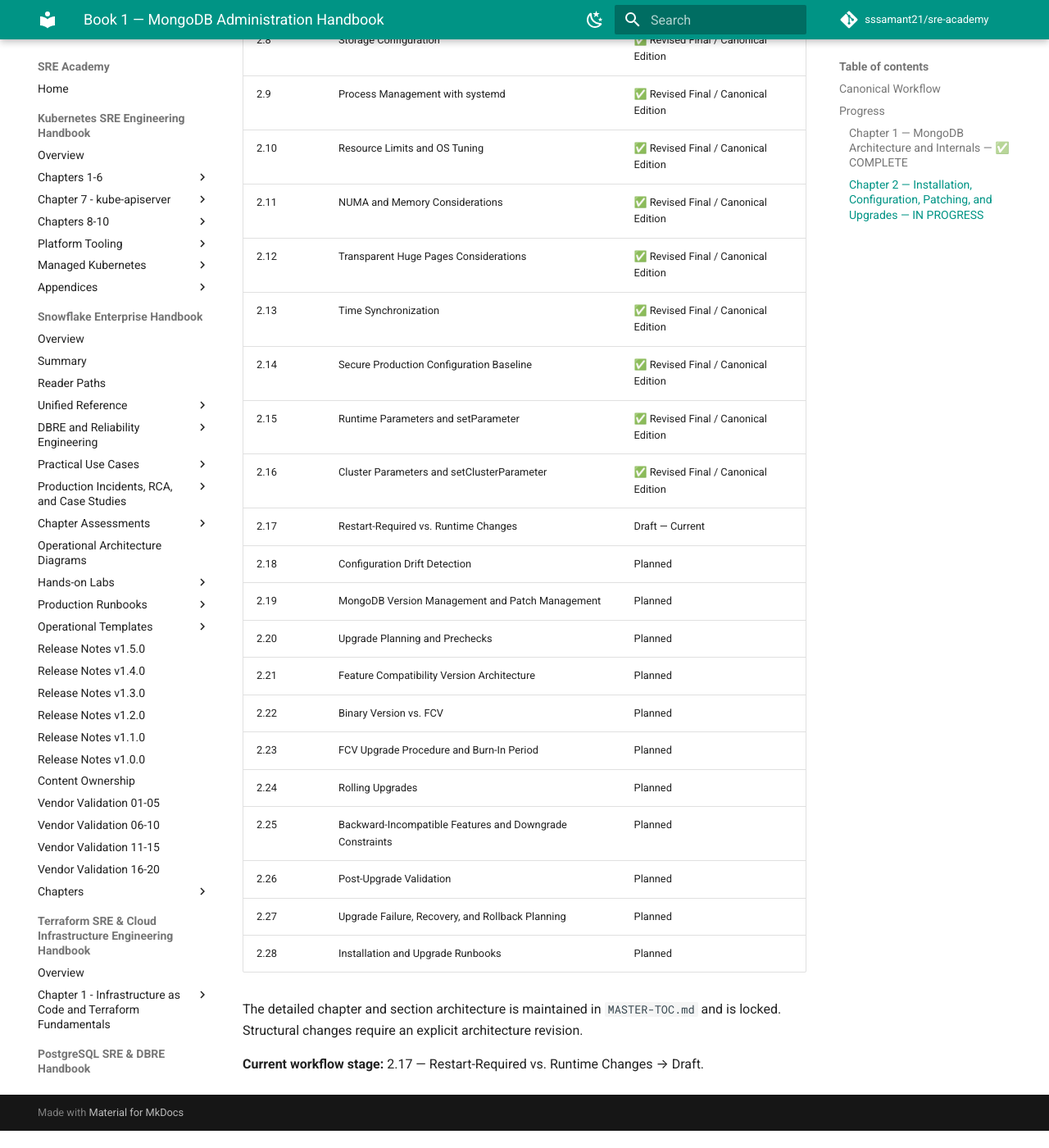
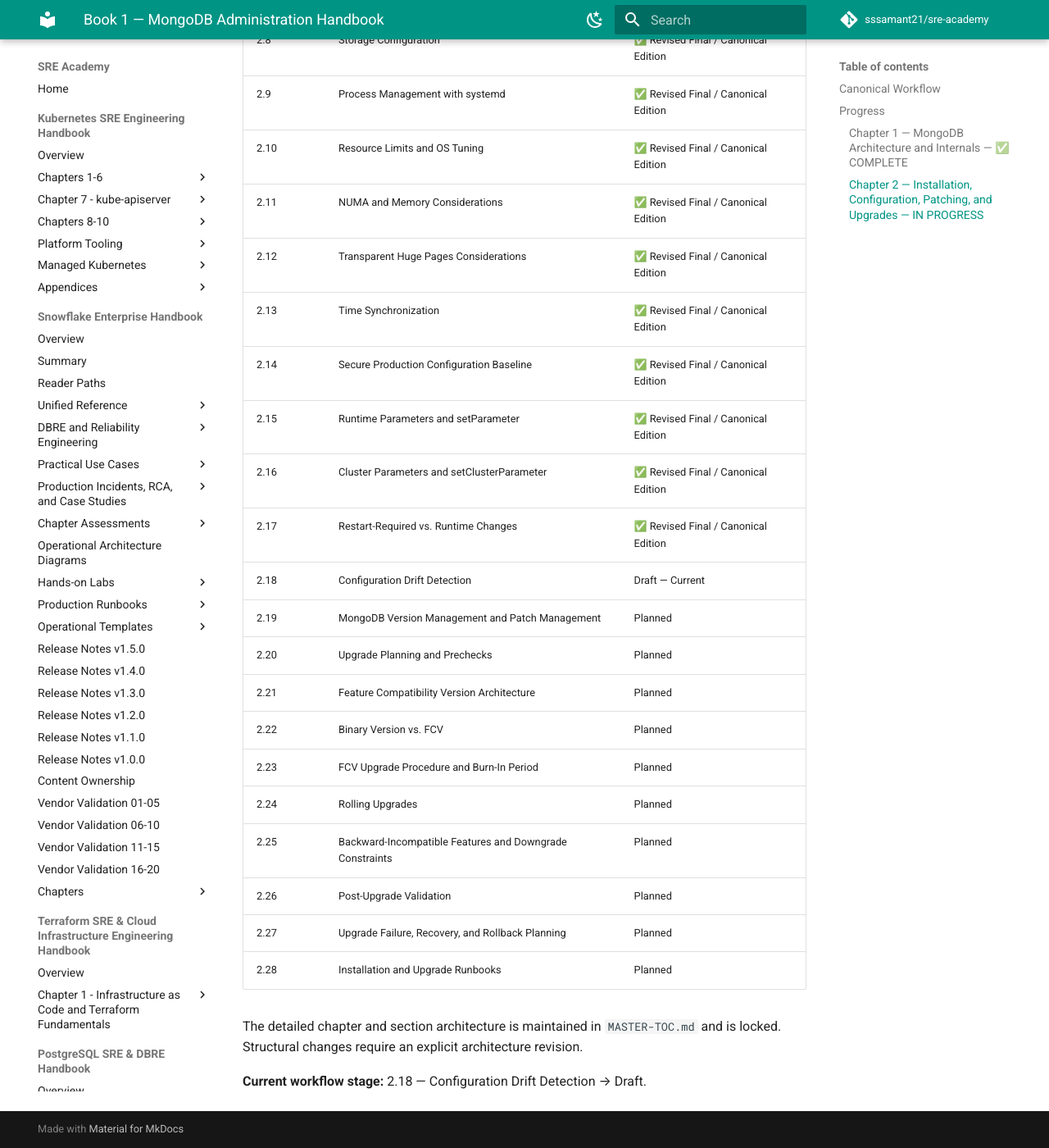
Before and after one commit to sssamant21/sre-academy, an MkDocs documentation site: the page built from docs/books/mongodb/mongodb-administration-handbook/README.md, in a window 1280 px wide and 1400 px high, scrolled down 1387 px. Shown: the whole window at 82% size. Built offline with MkDocs 1.6.1 and Material for MkDocs 9.7.7, drawn with Linux system fonts in a browser that asks for light colours; comment, search, counter and statistics services are not loaded; before the commit the page ends 2766 px from its top, so only the background shows below that; some of the changed text lies outside the part shown.

Commit message:
docs(mongodb): advance chapter 2 to section 2.18

```diff
--- a/docs/books/mongodb/mongodb-administration-handbook/README.md
+++ b/docs/books/mongodb/mongodb-administration-handbook/README.md
@@ -39,8 +39,8 @@
 | 2.14 | Secure Production Configuration Baseline | ✅ Revised Final / Canonical Edition |
 | 2.15 | Runtime Parameters and setParameter | ✅ Revised Final / Canonical Edition |
 | 2.16 | Cluster Parameters and setClusterParameter | ✅ Revised Final / Canonical Edition |
-| 2.17 | Restart-Required vs. Runtime Changes | Draft — Current |
-| 2.18 | Configuration Drift Detection | Planned |
+| 2.17 | Restart-Required vs. Runtime Changes | ✅ Revised Final / Canonical Edition |
+| 2.18 | Configuration Drift Detection | Draft — Current |
 | 2.19 | MongoDB Version Management and Patch Management | Planned |
 | 2.20 | Upgrade Planning and Prechecks | Planned |
 | 2.21 | Feature Compatibility Version Architecture | Planned |
@@ -54,4 +54,4 @@
 
 The detailed chapter and section architecture is maintained in `MASTER-TOC.md` and is locked. Structural changes require an explicit architecture revision.
 
-**Current workflow stage:** 2.17 — Restart-Required vs. Runtime Changes → Draft.
+**Current workflow stage:** 2.18 — Configuration Drift Detection → Draft.
```
Also changed, not shown: other parts of docs/books/mongodb/mongodb-administration-handbook/README.md (+1 -1 lines).
